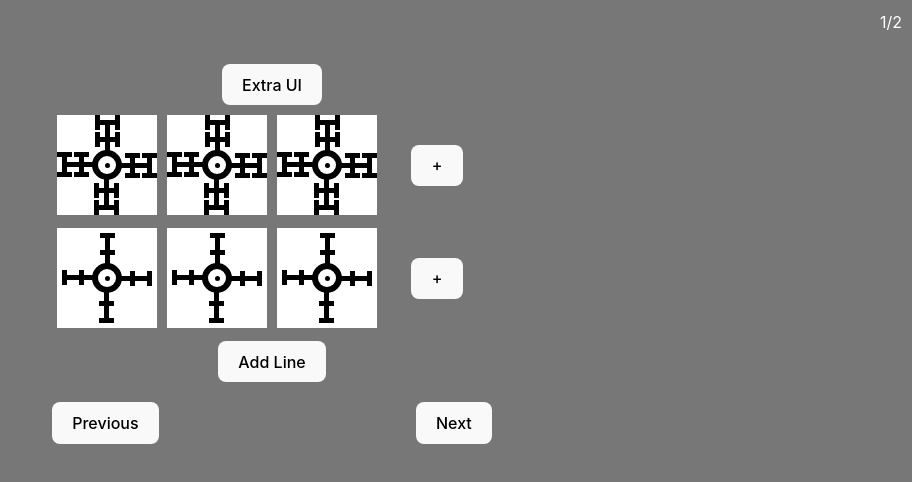
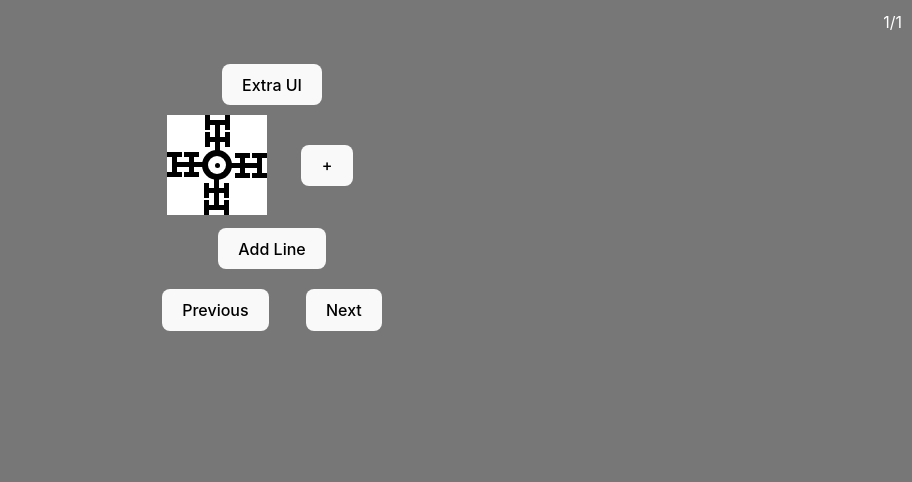
Before and after one commit to Mishu-Hishu/ancient-fanasy-language-writer, a Svelte app: page / in a window 1280 px wide. Shown: the top 482 px of the page, without its empty margins (368-1280 px from the left). Built offline with nearby package versions, Linux system fonts and the light colour scheme.

Commit message:
clean: console.logs, initial app UI

```diff
--- a/src/App.svelte
+++ b/src/App.svelte
@@ -34,8 +34,6 @@
 
   const openPasswordModal = () => {
     passwordModal = true;
-    // console.log(password);
-    // console.log('enable encryption:', enableFileEncryption);
   };
 
   const addDoc = (jump = true) => {
@@ -77,7 +75,7 @@
   };
 
   const closeModal = () => {
-    //close modal/s
+    //close modals
     modalOpen = false;
     dataModalOpen = false;
     passwordModal = false;
@@ -126,7 +124,6 @@
   const setPassword = (pw) => {
     if(!pw) console.warn('No password entered!');
     password = pw;
-    // console.log(password);
     closeModal();
   }
 </script>
--- a/src/constants/structures.js
+++ b/src/constants/structures.js
@@ -1,19 +1,17 @@
 export function EmptyLine() {
   this.characters = [[1, 0, 0, 0, 0, 0, 0, 0, 0, 0, 0, 0, 0, 0]];
-};
+}
 
 export function newCharacter() {
   return [1, 0, 0, 0, 0, 0, 0, 0, 0, 0, 0, 0, 0, 0];
-};
+}
 
 export function EmptyDocument() {
   this.lines = [
     {
-      characters: [
-        [1, 0, 0, 0, 0, 0, 0, 0, 0, 0, 0, 0, 0, 0],
-      ],
+      characters: [[1, 0, 0, 0, 0, 0, 0, 0, 0, 0, 0, 0, 0, 0]],
     },
-  ]
+  ];
 }
 
 export const demoFile = {
@@ -22,37 +20,10 @@ export const demoFile = {
       lines: [
         {
           characters: [
-              [1, 1, 6, 6, 1, 6, 6, 1, 6, 6, 1, 6, 6, 1],
-              [1, 1, 6, 6, 1, 6, 6, 1, 6, 6, 1, 6, 6, 1],
-              [1, 1, 6, 6, 1, 6, 6, 1, 6, 6, 1, 6, 6, 1],
-            ],
-          },
-          {
-            characters: [
-              [1, 1, 2, 2, 1, 2, 2, 1, 2, 2, 1, 2, 2, 1],
-              [1, 1, 2, 2, 1, 2, 2, 1, 2, 2, 1, 2, 2, 1],
-              [1, 1, 2, 2, 1, 2, 2, 1, 2, 2, 1, 2, 2, 1],
-            ],
-          },
-        ],
-      },
-      {
-        lines: [
-          {
-            characters: [
-              [1, 0, 6, 6, 1, 6, 6, 1, 0, 0, 1, 6, 6, 1],
-              [1, 1, 6, 6, 1, 6, 6, 0, 6, 6, 1, 6, 6, 1],
-              [1, 1, 6, 6, 1, 6, 6, 1, 6, 6, 0, 6, 6, 1],
-            ],
-          },
-          {
-            characters: [
-              [1, 1, 2, 2, 1, 2, 2, 1, 2, 2, 1, 2, 2, 1],
-              [1, 1, 2, 2, 1, 2, 2, 1, 2, 2, 1, 2, 2, 1],
-              [1, 1, 2, 2, 1, 2, 2, 1, 2, 2, 1, 2, 2, 1],
-            ],
-          },
-        ],
+            [1, 1, 6, 6, 1, 6, 6, 1, 6, 6, 1, 6, 6, 1]
+          ]
+        }
+      ]
     },
   ],
 };
```
Lines whose indentation alone changed are shown as unchanged.
